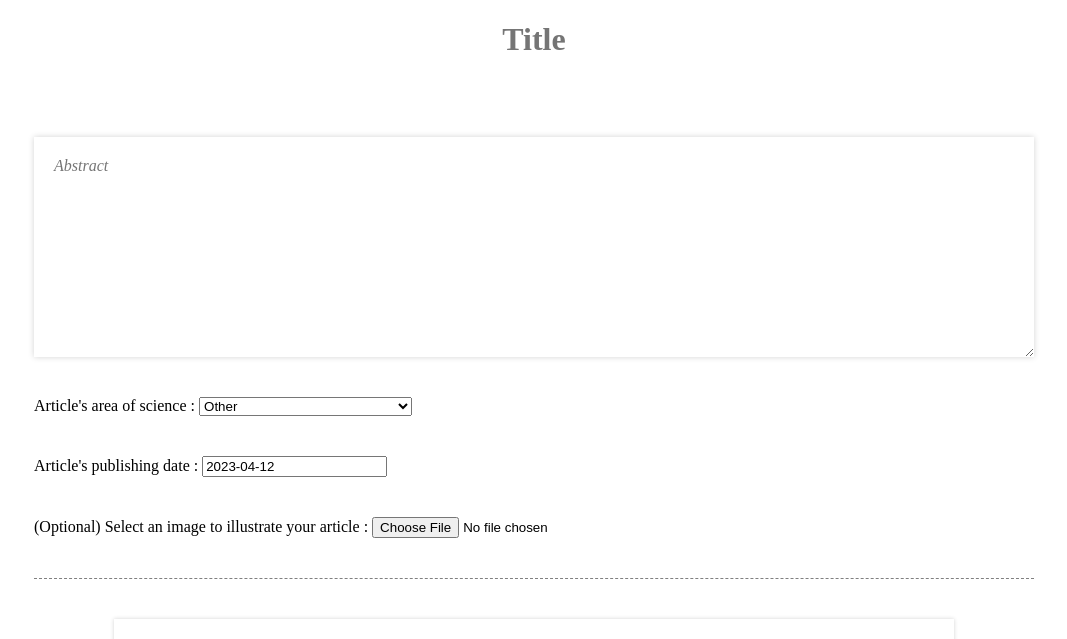
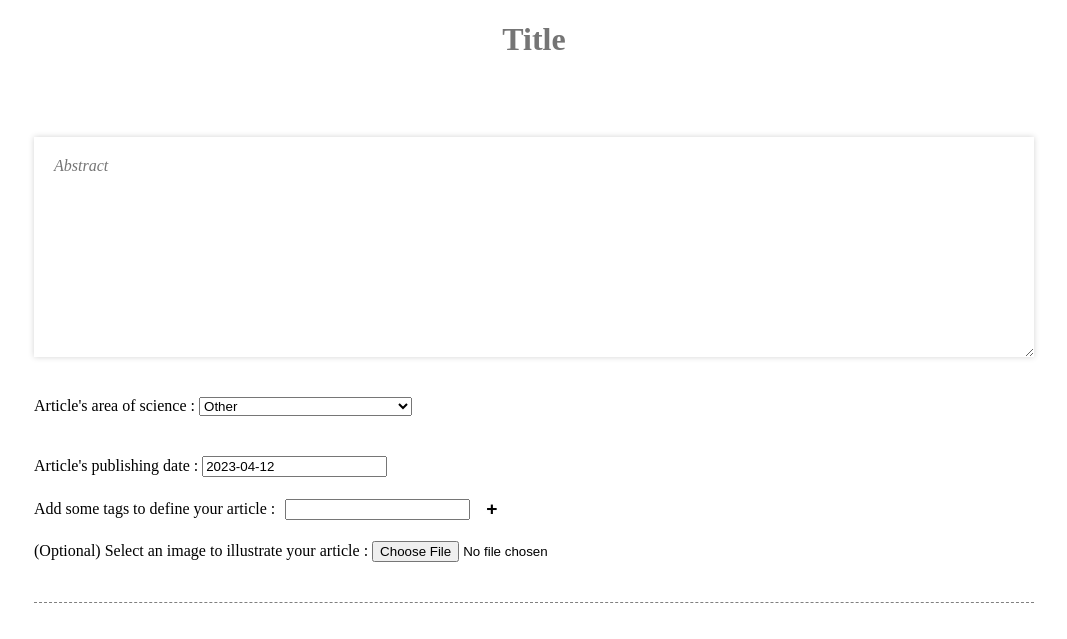
Before and after one commit to remigranjon/stateoftheart, a Django app: page /blog/newArticle/ in a window 1280 px wide. Shown: the part 72-711 px from the top of the page, without its empty margins (106-1173 px from the left). Run offline with Django 4.2, Linux system fonts and the light colour scheme; the visitor is signed in with stand-in values (Sample User, id 1); a map, chart or similar area stays blank; some web fonts are replaced.

Commit message:
Add tags to write page

```diff
--- a/blog/models.py
+++ b/blog/models.py
@@ -40,7 +40,10 @@ class Comment(models.Model) :
 
 class Tag(models.Model) :
     name = models.CharField(max_length=250)
-    article = models.ManyToManyField(Article)
+    articles = models.ManyToManyField(Article)
+
+    def __str__(self):
+        return self.name
 
 
 # -----------------------Chapter before using Editor.js----------------------
--- a/blog/static/blog/css/newArticle.css
+++ b/blog/static/blog/css/newArticle.css
@@ -7,17 +7,19 @@ body {
 form {
     display : flex;
     flex-direction: column;
-    margin : 10px 100px;
+    margin : 10px auto;
+    max-width: 1000px;
 
 }
 
 .titleWrapper {
     margin : 20px auto;
+    width: 100%;
 }
 
 #id_title {
     border: none;
-    width: 1000px;
+    width: 100%;
     font-family: 'Source Serif Pro', serif;
     font-size: 2rem;
     font-weight: 700;
@@ -28,11 +30,12 @@ form {
 
 .abstractWrapper {
     margin : 20px auto;
+    width: 100%;
 }
 
 #id_abstract {
     border : none;
-    width: 1000px;
+    width: 100%;
     font-family: 'Source Serif Pro', serif;
     font-size: 1rem;
     font-style: italic;
@@ -44,17 +47,67 @@ form {
 
 .domainWrapper {
     margin: 20px auto;
-    width: 1000px;
+    width: 100%;
 }
 
 .publishingDateWrapper {
     margin: 20px auto;
-    width: 1000px;
+    width: 100%;
+}
+
+.tagsWrapper {
+    display: flex;
+    flex-direction: row;
+    gap : 10px;
+    align-items: center;
+    width: 100%;
+}
+
+.tagsWrapper label {
+    flex-shrink: 0;
+}
+
+.tagsButton {
+    background: none;
+    cursor: pointer;
+    border: none;
+    font-size: 1.2rem;
+    font-weight: 700;
+}
+
+.tags {
+    display : flex;
+    flex-wrap: wrap;
+    flex-direction: row;
+    /* grid-template-columns:repeat(auto-fill,minmax(0,auto));
+    grid-template-rows: auto; */
+    gap : 10px;
+    width: 100%;
+    flex-shrink: 1;
+    margin-left: 20px;
+    /* max-width: 300px; */
+}
+
+.tag {
+    background-color: rgb(233, 233, 233);
+    border : grey solid 1px;
+    border-radius: 5px;
+    display : flex;
+    flex-direction: row;
+    gap: 5px;
+    padding : 5px;
+    width :fit-content;
+}
+
+.tag button {
+    background: none;
+    border: none;
+    cursor: pointer;
 }
 
 .headerImgWrapper {
     margin: 20px auto;
-    width: 1000px;
+    width: 100%;
     padding-bottom: 40px;
     border-bottom: grey dashed 1px;
 }
--- a/blog/static/blog/js/newArticle.js
+++ b/blog/static/blog/js/newArticle.js
@@ -70,6 +70,40 @@ function saveArticle () {
   });
 }
 
+function addTag (event) {
 
-document.getElementById("id_title").setAttribute("spellcheck", "false")
-document.getElementById("id_abstract").setAttribute("spellcheck", "false")
+  let newTagValue = document.getElementById('newTag').value
+  const tags = document.getElementsByClassName("tags")[0]
+  const tagsInput = document.getElementById("tags");
+
+  const newTag = document.createElement('div');
+  const newTagText = document.createElement('p');
+  const newTagDelete = document.createElement("button");
+
+
+  newTag.classList.add("tag");
+
+  newTagValue = newTagValue.replace(" ","-");
+
+  newTagText.innerHTML = newTagValue;
+
+  // Ajout du tag à l'input "tags"
+  tagsInput.value = tagsInput.value + newTagValue + " ";
+
+  newTagDelete.innerHTML = 'x';
+  newTagDelete.onclick = (event)=>{
+    event.preventDefault();
+    tags.removeChild(newTag);
+    // suppression du tag dans l'input "tags"
+    const tagToDelete = " " + newTagValue + " ";
+    tagsInput.value = tagsInput.value.replace(tagToDelete, " ");
+  }
+
+  tags.appendChild(newTag);
+  newTag.appendChild(newTagText);
+  newTag.appendChild(newTagDelete);
+
+
+}
+// document.getElementById("id_title").setAttribute("spellcheck", "false")
+// document.getElementById("id_abstract").setAttribute("spellcheck", "false")
--- a/blog/templates/blog/newArticle.html
+++ b/blog/templates/blog/newArticle.html
@@ -35,6 +35,13 @@
         <label for="{{ form.publishing_date.id_for_label }}">Article's publishing date : </label>
         {{ form.publishing_date }}
     </div>
+    <div class="tagsWrapper">
+        <label for="newTag">Add some tags to define your article : </label>
+        <input type="text" name="newTag" id="newTag">
+        <button type="button" onclick="addTag()" class="tagsButton">+</button>
+        <div class="tags"></div>
+        <input type="hidden" name="tags" id="tags" value=" ">
+    </div>
     <div class="headerImgWrapper" >
         {{ form.header_img.errors }}
         <label for="{{ form.header_img.id_for_label }}">(Optional) Select an image to illustrate your article : </label>
--- a/blog/views.py
+++ b/blog/views.py
@@ -2,7 +2,7 @@ from django.http import HttpResponse
 # Create your views here.
 from django.views import generic
 from django.shortcuts import get_object_or_404, render, redirect
-from blog.models import Article, Comment
+from blog.models import Article, Comment, Tag
 from .forms import *
 
 
@@ -82,7 +82,7 @@ def saveArticle(request):
             form = ArticleForm(request.POST, request.FILES, instance=article)
             if form.is_valid() :
                 form.save()
-                article = get_object_or_404(Article, pk=request.POST["articleId"])
+                # article = get_object_or_404(Article, pk=request.POST["articleId"])
                 if article.header_img == None or not article.header_img:
                     if article.domain == "Chemistry" :
                         article.header_img = "domains/chemistry.jpg"
@@ -116,6 +116,21 @@ def saveArticle(request):
                     elif article.domain == "Physics" :
                         article.header_img = "domains/physics.jpg"
                 article.save()
+
+                if request.POST["tags"] != " " :
+                    tags = request.POST["tags"].split(" ");
+                    del tags[0]
+                    tags.pop()
+                    if len(tags)!=0 :
+                        for tag in tags :
+                            normalTag = tag.lower()
+                            if len(Tag.objects.filter(name=normalTag)) > 0  :
+                                Tag.objects.get(name=normalTag).articles.add(article)
+                            else :
+                                newTag = Tag(name=normalTag)
+                                newTag.save()
+                                newTag.articles.add(article)
+
                 if "articleId" in request.POST :
                     return render(request, 'blog/articleSaved.html', context={
                     "POST" : json.dumps(request.POST),
```
Also changed, not shown: blog/migrations/0006_tag.py (added), blog/migrations/0007_rename_article_tag_articles.py (added).
